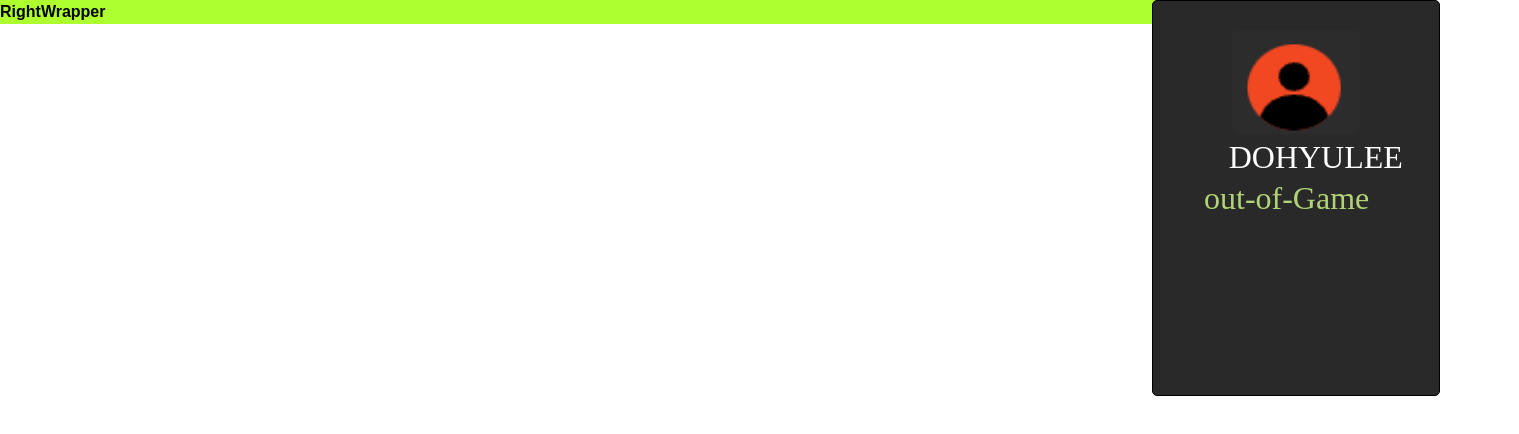
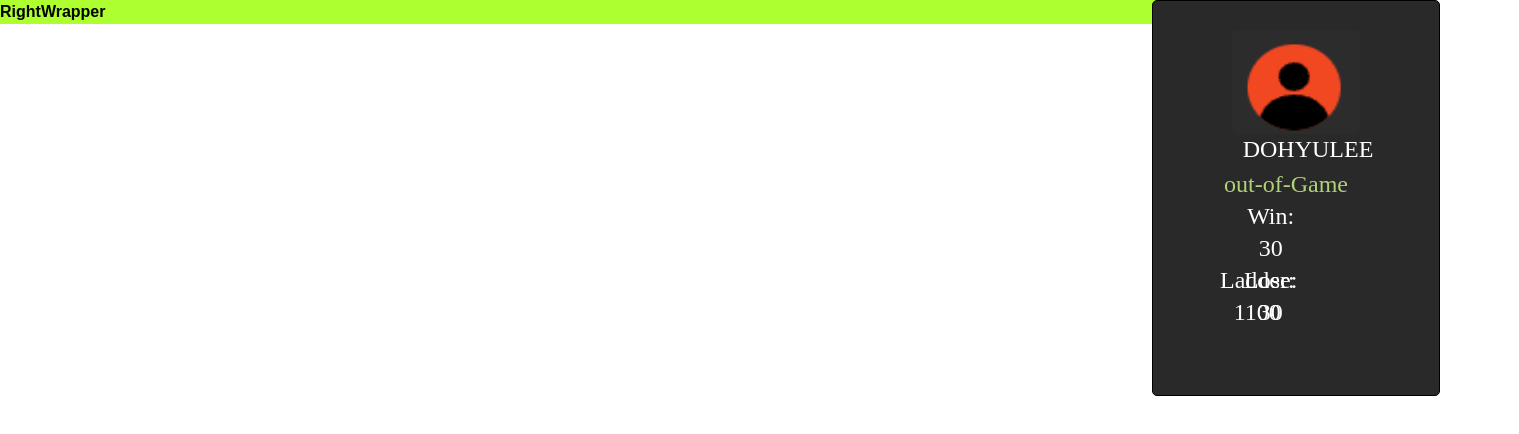
Before and after one commit to ft-ts/frontend, a Next.js app: page /main/right-wrapper in a window 1280 px wide. Shown: the top 434 px of the page, 1519 px wide, since content can reach past the window. Built offline with nearby package versions, Linux system fonts and the light colour scheme; a web font is replaced by a local one.

Commit message:
feat: userProfile win/lose count, ladder point display

```diff
--- a/src/app/main/right-wrapper/page.tsx
+++ b/src/app/main/right-wrapper/page.tsx
@@ -14,29 +14,31 @@ interface UserProps{
     gameState: boolean;
     winCount: number;
     loseCount: number;
-    ladder: number;
+    ladderPoint: number;
 }
 
 export default function RightWrapper(props: UserProps) {
   return (
     <div id="right-wrapper">
       <h1>RightWrapper</h1>
-      <UserProfileBackground  />
-      <UserProfileImage />
-      <UserProfileName nickname="DOHYULEE" />
-      <UserGameState gameState={false} />
+      <DisplayUserProfileBackground  />
+      <DisplayUserProfileImage />
+      <DisplayUserProfileName nickname="DOHYULEE" />
+      <DisplayUserGameState gameState={false} />
+      <DisplayMatchNumber winCount={30} loseCount={30} />
+      <DisplayLadderPoint ladderPoint={1100} />
     </div>
   )
 }
 
-const UserProfileBackground = (props: {}) => {
+const DisplayUserProfileBackground = (props: {}) => {
     return (
         <div className={styles.userProfileBackground}>
         </div>
     )
 }
 
-const UserProfileImage = (props: {}) => {
+const DisplayUserProfileImage = (props: {}) => {
     return (
         <Image src="/asset/profile_dumy.png"
         className={styles.userProfilePicture}
@@ -47,7 +49,7 @@ const UserProfileImage = (props: {}) => {
     )
 }
 
-const UserProfileName = (props: {nickname: string}) => {
+const DisplayUserProfileName = (props: {nickname: string}) => {
     return (
         <div className={styles.userProfileName}>
             <h2>{props.nickname}</h2>
@@ -55,7 +57,7 @@ const UserProfileName = (props: {nickname: string}) => {
     )
 }
 
-const UserGameState = ({gameState}: {gameState: boolean}) => {
+const DisplayUserGameState = ({gameState}: {gameState: boolean}) => {
 
     const [status, setStatus] = useState("");
     const [style, setStyle] = useState({});
@@ -75,3 +77,20 @@ const UserGameState = ({gameState}: {gameState: boolean}) => {
         </div>
     )
 }
+
+const DisplayMatchNumber = (props: {winCount: number, loseCount: number}) => {
+    return (
+        <div className={styles.userCount}>
+            <h3 style={{ marginTop: '0px'}}>Win: {props.winCount}</h3>
+            <h3 style={{ marginTop: '0px'}}>Lose: {props.loseCount}</h3>
+        </div>
+    )
+}
+
+const DisplayLadderPoint = (props: {ladderPoint: number}) => {
+    return (
+        <div className={styles.ladderPoint}>
+            <h3>Ladder: {props.ladderPoint}</h3>
+        </div>
+    )
+}
--- a/src/app/main/right-wrapper/user-profile.module.css
+++ b/src/app/main/right-wrapper/user-profile.module.css
@@ -24,14 +24,14 @@
 /* 유저 이름 */
 .userProfileName{
     position: absolute;
-    width: 290.67px;
-    height: 72.87px;
-    left: 1228.67px;
-    top: 120.3px;
+    width: auto;
+    height: auto;
+    left: 1242.67px;
+    margin-top: 105px;
     font-family: 'ArcadeClassic';
     font-style: normal;
     font-weight: 400;
-    font-size: 32px;
+    font-size: 24px;
     line-height: 40px;
     display: flex;
     align-items: center;
@@ -44,12 +44,12 @@
     position: absolute;
     width: 120px;
     height: 43.72px;
-    left: 1234px;
-    top: 176px;
+    left: 1252px;
+    top: 162px;
     font-family: 'ArcadeClassic';
     font-style: normal;
     font-weight: 400;
-    font-size: 32px;
+    font-size: 24px;
     line-height: 32px;
     display: flex;
     align-items: center;
@@ -61,15 +61,52 @@
     position: absolute;
     width: 200px;
     height: 43.72px;
-    left: 1204px;
-    top: 176px;
+    left: 1224px;
+    top: 162px;
     font-family: 'ArcadeClassic';
     font-style: normal;
     font-weight: 400;
-    font-size: 32px;
+    font-size: 24px;
     line-height: 32px;
     display: flex;
     align-items: center;
     text-align: center;
     color: #B1D276;
 }
+
+/* 승리횟수 */
+.userCount{
+    position: absolute;
+    width: auto;
+    height: auto;
+    left: 1244px;
+    top: 200px;
+    font-family: 'ArcadeClassic';
+    font-style: normal;
+    font-weight: 400;
+    font-size: 24px;
+    line-height: 32px;
+    display: flex;
+    flex-direction: column;
+    align-items: center;
+    text-align: center;
+    color: #FFFFFF;
+}
+
+.ladderPoint{
+    position: absolute;
+    width: auto;
+    height: auto;
+    left: 1220px;
+    top: 264px;
+    font-family: 'ArcadeClassic';
+    font-style: normal;
+    font-weight: 400;
+    font-size: 24px;
+    line-height: 32px;
+    display: flex;
+    flex-direction: column;
+    align-items: center;
+    text-align: center;
+    color: #FFFFFF;
+}
```
